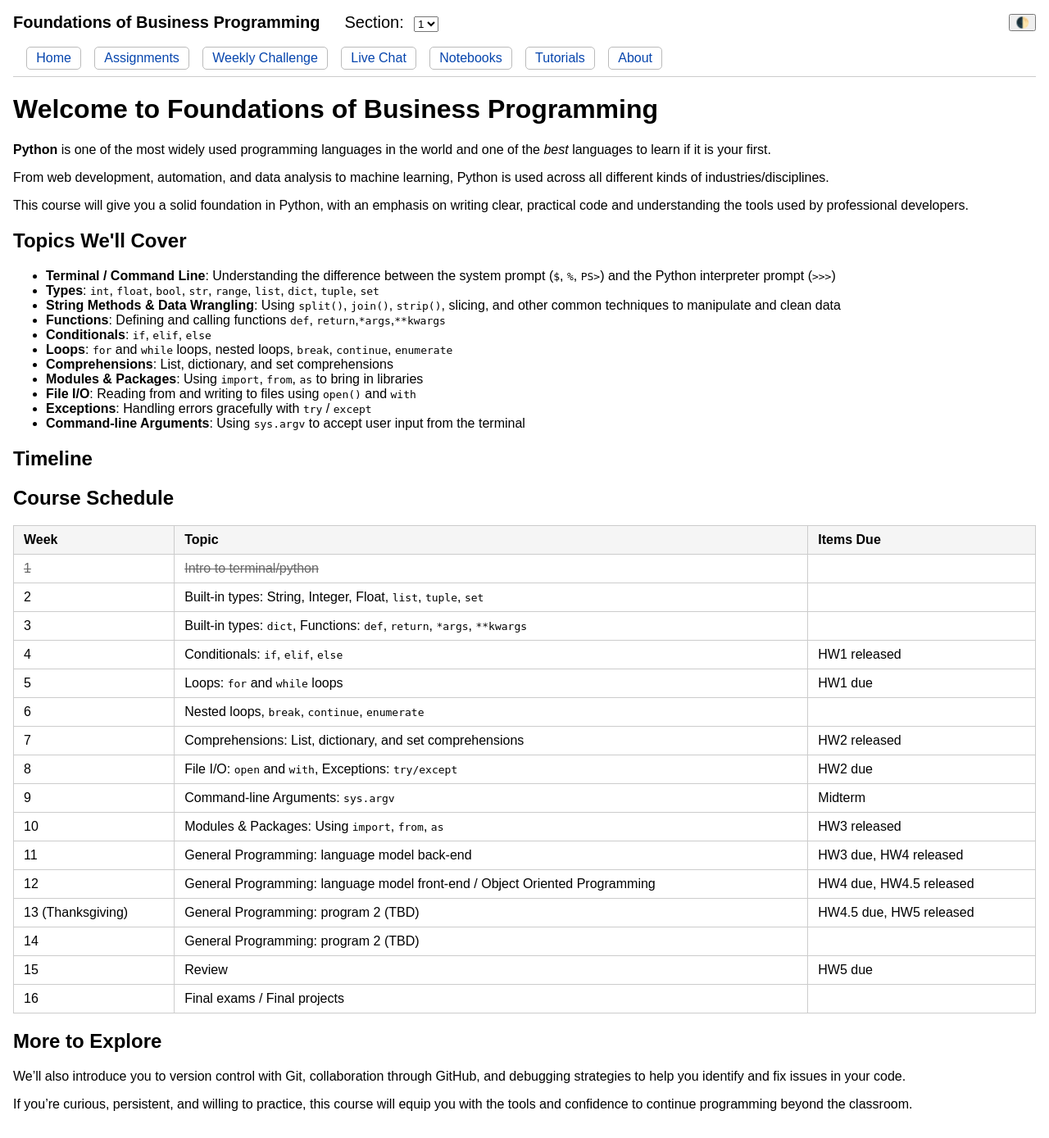
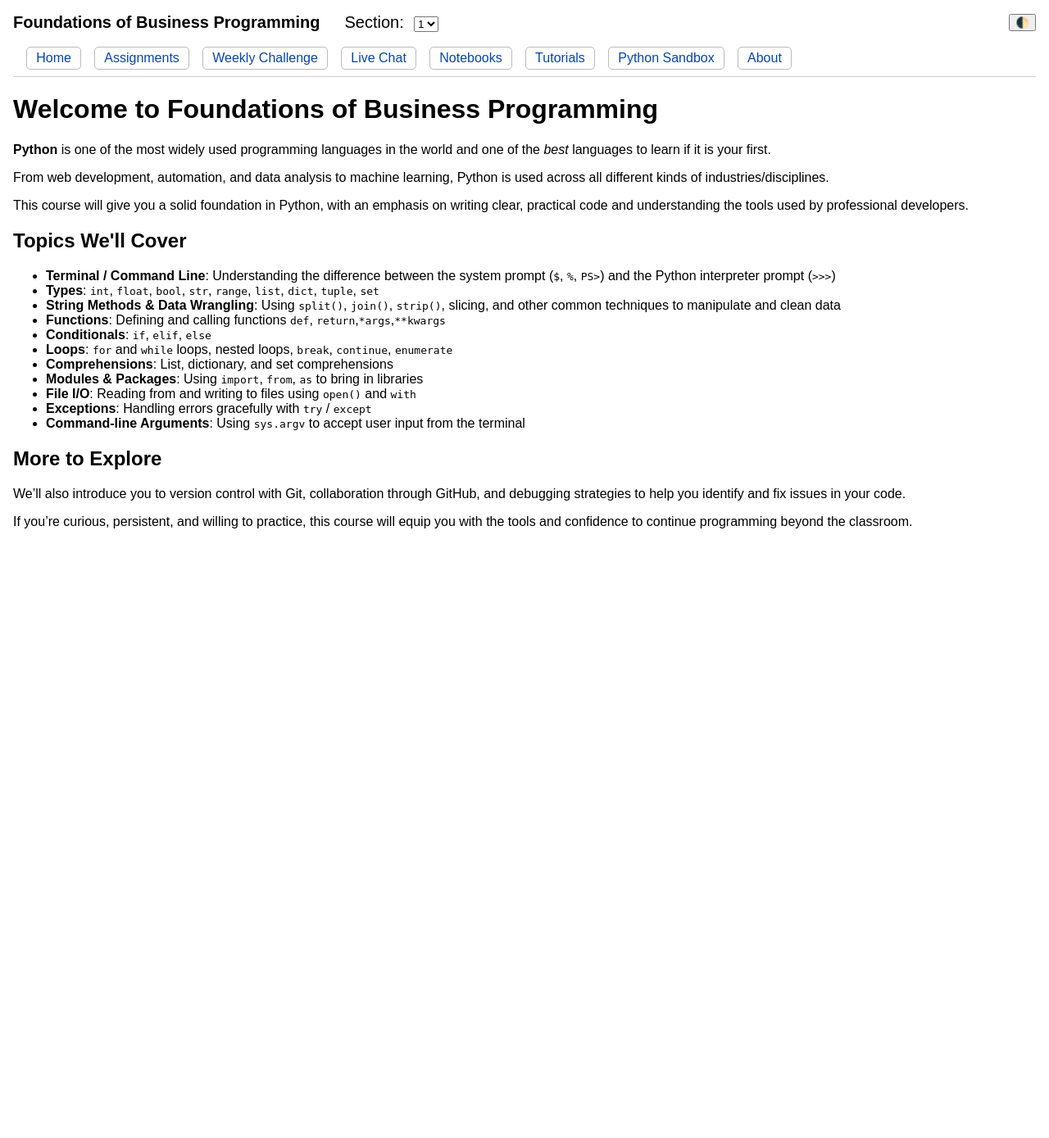
Before and after one commit to nathanielhobbs/foundations-site, a Flask app: page /about in a window 1280 px wide. Shown: the whole page at 82% size. After the commit the page ends 645 px from the top, so only its background shows below. Run offline with Flask 3, Linux system fonts and the light colour scheme.

Commit message:
Added about page and python sandbox

```diff
--- a/app.py
+++ b/app.py
@@ -59,6 +59,22 @@ def load_roster():
 
 def save_roster(df):
     df.to_csv(ROSTER_FILE, index=False)
+
+def get_display_name(netid):
+    try:
+        roster = load_roster()
+        row = roster.loc[roster["NetID"].str.lower() == netid.lower()]
+        if not row.empty:
+            first = row.iloc[0]["Full Name"].split(', ')[1].split()[0]
+            last_initial = row.iloc[0]["Full Name"][0]
+            #first = row.iloc[0]["First Name"]
+            #last_initial = row.iloc[0]["Last Name"][0] if pd.notna(row.iloc[0]["Last Name"]) else ""
+            section = row.iloc[0]["Section"]
+            return f"{first} {last_initial} (Section {section})"
+    except Exception as e:
+        print(f"Roster lookup failed for {netid}: {e}")
+    return netid  # fallback if not found
+
 
 def github_user_exists(username):
     r = requests.get(f"https://api.github.com/users/{username}")
@@ -166,6 +182,7 @@ def chat(section):
                 msg_obj.setdefault("support_votes", [])
                 # Format timestamp for display
                 msg_obj["timestamp"] = format_timestamp_for_display(msg_obj["timestamp"])
+                msg_obj["display_name"] = get_display_name(msg_obj["netid"])
                 messages.append(msg_obj)
             else:
                 # fallback for malformed entries
@@ -178,7 +195,8 @@ def chat(section):
                     "message_id": f"{section}:[old]:{hash(str(item)) % 1000000}",
                     "admin_flags": {},
                     "support_count": 0,
-                    "support_votes": []
+                    "support_votes": [],
+                    "display_name": "unknown"
                 })
         except json.JSONDecodeError:
             # fallback for old string messages
@@ -194,7 +212,9 @@ def chat(section):
                 "support_votes": []
             })
 
-    return render_template("chat.html", section=section, messages=messages)
+    netid = flask_session.get("netid") or request.args.get("netid") or ""
+    display_name = get_display_name(netid).split('(')[0] if netid else ""
+    return render_template("chat.html", section=section, messages=messages, display_name=display_name)
 
 @socketio.on("poll")
 def handle_poll(data):
@@ -259,7 +279,8 @@ def on_join(data):
         # Track socket id to netid/section
         socket_to_user[request.sid] = {"netid": netid, "section": section}
         # Broadcast updated list to room
-        participants = list(r.smembers(f"chat:participants:{section}"))
+        #participants = list(r.smembers(f"chat:participants:{section}"))
+        participants = [get_display_name(n) for n in r.smembers(f"chat:participants:{section}")]
         socketio.emit("participants", {"section": section, "participants": participants}, to=section)
         # Also emit to the joining user directly
         emit("participants", {"section": section, "participants": participants})
@@ -273,7 +294,9 @@ def on_disconnect():
         section = user["section"]
         print(f"Disconnect: removing {netid} from section {section}")
         r.srem(f"chat:participants:{section}", netid)
-        participants = list(r.smembers(f"chat:participants:{section}"))
+        #participants = list(r.smembers(f"chat:participants:{section}"))
+        participants = [get_display_name(n) for n in r.smembers(f"chat:participants:{section}")]
+
         socketio.emit("participants", {"section": section, "participants": participants}, to=section)
     else:
         print(f"Disconnect: sid {sid} not found in socket_to_user")
@@ -298,6 +321,7 @@ def handle_kick_user(data):
             # Remove from participants set
             r.srem(f"chat:participants:{section}", netid)
             participants = list(r.smembers(f"chat:participants:{section}"))
+            participants = [get_display_name(n) for n in participants]
             socketio.emit("participants", {"section": section, "participants": participants}, to=section)
             # Notify and disconnect the user
             socketio.emit("kicked", {"reason": "You have been removed from the chat by an administrator."}, to=sid)
@@ -309,9 +333,11 @@ def handle_kick_user(data):
         print(f"Kick: user {netid} not found in socket_to_user, but will remove from Redis anyway.")
         r.srem(f"chat:participants:{section}", netid)
         participants = list(r.smembers(f"chat:participants:{section}"))
+        participants = [get_display_name(n) for n in participants]
         socketio.emit("participants", {"section": section, "participants": participants}, to=section)
     # Emit updated participants list again to ensure frontend updates
     participants = list(r.smembers(f"chat:participants:{section}"))
+    participants = [get_display_name(n) for n in participants]
     socketio.emit("participants", {"section": section, "participants": participants}, to=section)
 
 @socketio.on("get_participants")
@@ -320,6 +346,7 @@ def handle_get_participants(data):
     if not section:
         return
     participants = list(r.smembers(f"chat:participants:{section}"))
+    participants = [get_display_name(n) for n in participants]
     emit("participants", {"section": section, "participants": participants})
 
 @socketio.on("get_poll_results")
@@ -579,6 +606,10 @@ def search_netid():
 
     return render_template("participation_search.html", query=query, results=results, participation_dates=participation_dates)
 
+@app.route("/sandbox")
+def sandbox():
+    return render_template("sandbox.html")
+
 @app.route("/tutorials")
 def tutorials():
     return render_template("tutorials.html")
@@ -819,7 +850,7 @@ def get_leaderboard(cid):
         challenge = json.loads(raw)
         solutions_available_date = challenge.get("solutions_available_date")
     leaderboard_out = [
-        {"netid": netid, "timestamp": datetime.fromtimestamp(score, est).strftime("%Y-%m-%d %H:%M:%S")}
+            {"netid": netid, "display_name": get_display_name(netid), "timestamp": datetime.fromtimestamp(score, est).strftime("%Y-%m-%d %H:%M:%S")}
         for netid, score in leaderboard
     ]
     return jsonify({"leaderboard": leaderboard_out, "solutions_available_date": solutions_available_date})
--- a/templates/about.html
+++ b/templates/about.html
@@ -23,124 +23,6 @@
   <li><strong>Command-line Arguments</strong>: Using <code>sys.argv</code> to accept user input from the terminal</li>
 </ul>
 
-<h2>Timeline</h2>
-<section id="schedule">
-  <h2>Course Schedule</h2>
-  <table class="schedule">
-    <thead>
-      <tr>
-        <th>Week</th>
-        <th>Topic</th>
-        <th>Items Due</th>
-      </tr>
-    </thead>
-    <tbody>
-      <tr class="done">
-        <td>1</td>
-        <td>Intro to terminal/python</td>
-        <td></td>
-      </tr>
-      <tr>
-        <td>2</td>
-        <td>Built-in types: String, Integer, Float, <code>list</code>, <code>tuple</code>, <code>set</code></td>
-        <td></td>
-      </tr>
-      <tr>
-        <td>3</td>
-        <td>Built-in types: <code>dict</code>, Functions: <code>def</code>, <code>return</code>, <code>*args</code>, <code>**kwargs</code></td>
-        <td></td>
-      </tr>
-      <tr>
-        <td>4</td>
-        <td>Conditionals: <code>if</code>, <code>elif</code>, <code>else</code></td>
-        <td>HW1 released</td>
-      </tr>
-      <tr>
-        <td>5</td>
-        <td>Loops: <code>for</code> and <code>while</code> loops</td>
-        <td>HW1 due</td>
-      </tr>
-      <tr>
-        <td>6</td>
-        <td>Nested loops, <code>break</code>, <code>continue</code>, <code>enumerate</code></td>
-        <td></td>
-      </tr>
-      <tr>
-        <td>7</td>
-        <td>Comprehensions: List, dictionary, and set comprehensions</td>
-        <td>HW2 released</td>
-      </tr>
-      <tr>
-        <td>8</td>
-        <td>File I/O: <code>open</code> and <code>with</code>, Exceptions: <code>try/except</code></td>
-        <td>HW2 due</td>
-      </tr>
-      <tr>
-        <td>9</td>
-        <td>Command-line Arguments: <code>sys.argv</code></td>
-        <td>Midterm</td>
-      </tr>
-      <tr>
-        <td>10</td>
-        <td>Modules & Packages: Using <code>import</code>, <code>from</code>, <code>as</code></td>
-        <td>HW3 released</td>
-      </tr>
-      <tr>
-        <td>11</td>
-        <td>General Programming: language model back-end</td>
-        <td>HW3 due, HW4 released</td>
-      </tr>
-      <tr>
-        <td>12</td>
-        <td>General Programming: language model front-end / Object Oriented Programming</td>
-        <td>HW4 due, HW4.5 released</td>
-      </tr>
-      <tr>
-        <td>13 (Thanksgiving)</td>
-        <td>General Programming: program 2 (TBD)</td>
-        <td>HW4.5 due, HW5 released</td>
-      </tr>
-      <tr>
-        <td>14</td>
-        <td>General Programming: program 2 (TBD)</td>
-        <td></td>
-      </tr>
-      <tr>
-        <td>15</td>
-        <td>Review</td>
-        <td>HW5 due</td>
-      </tr>
-      <tr>
-        <td>16</td>
-        <td>Final exams / Final projects</td>
-        <td></td>
-      </tr>
-    </tbody>
-  </table>
-</section>
-
-<style>
-  table.schedule {
-    width: 100%;
-    border-collapse: collapse;
-    margin: 1em 0;
-  }
-  table.schedule th, table.schedule td {
-    border: 1px solid #ccc;
-    padding: 8px 12px;
-    text-align: left;
-  }
-  table.schedule th {
-    background: #f5f5f5;
-  }
-  /* Cross out completed rows */
-  .schedule tr.done td {
-    text-decoration: line-through;
-    color: #666;
-  }
-</style>
-
-
 <h2>More to Explore</h2>
 <p>We’ll also introduce you to version control with Git, collaboration through GitHub, and debugging strategies to help you identify and fix issues in your code.</p>
 
--- a/templates/base.html
+++ b/templates/base.html
@@ -98,6 +98,7 @@
 	  <!--<a href="/participation_search" style="margin-right: 1em; text-decoration: none;">Participation</a>-->
           <a href="/notebooks" style="margin-right: 1em; text-decoration: none;">Notebooks</a>
           <a href="/tutorials" style="margin-right: 1em; text-decoration: none;">Tutorials</a>
+          <a href="/sandbox" style="margin-right: 1em; text-decoration: none;">Python Sandbox</a>
           <a href="/about" style="margin-right: 1em; text-decoration: none;">About</a>
         </div>
       </div>
```
Also changed, not shown: static/js/py-worker.js (added, +71 -0 lines), templates/sandbox.html (added, +225 -0 lines).
